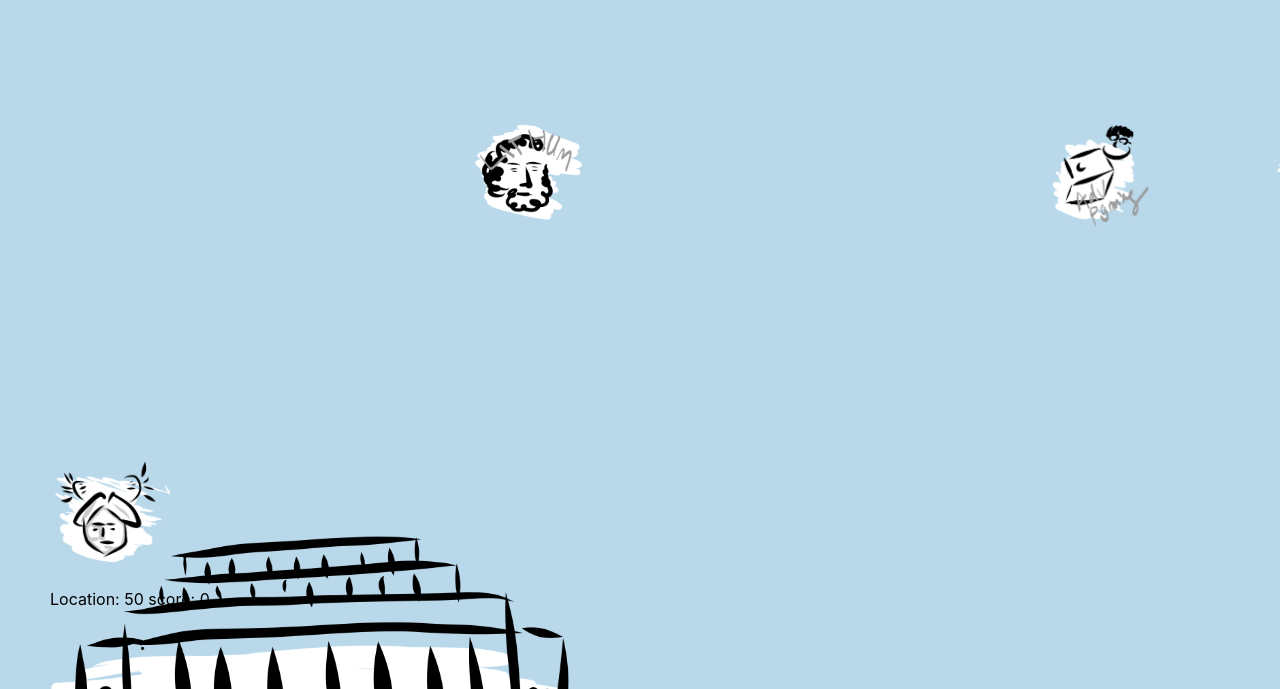
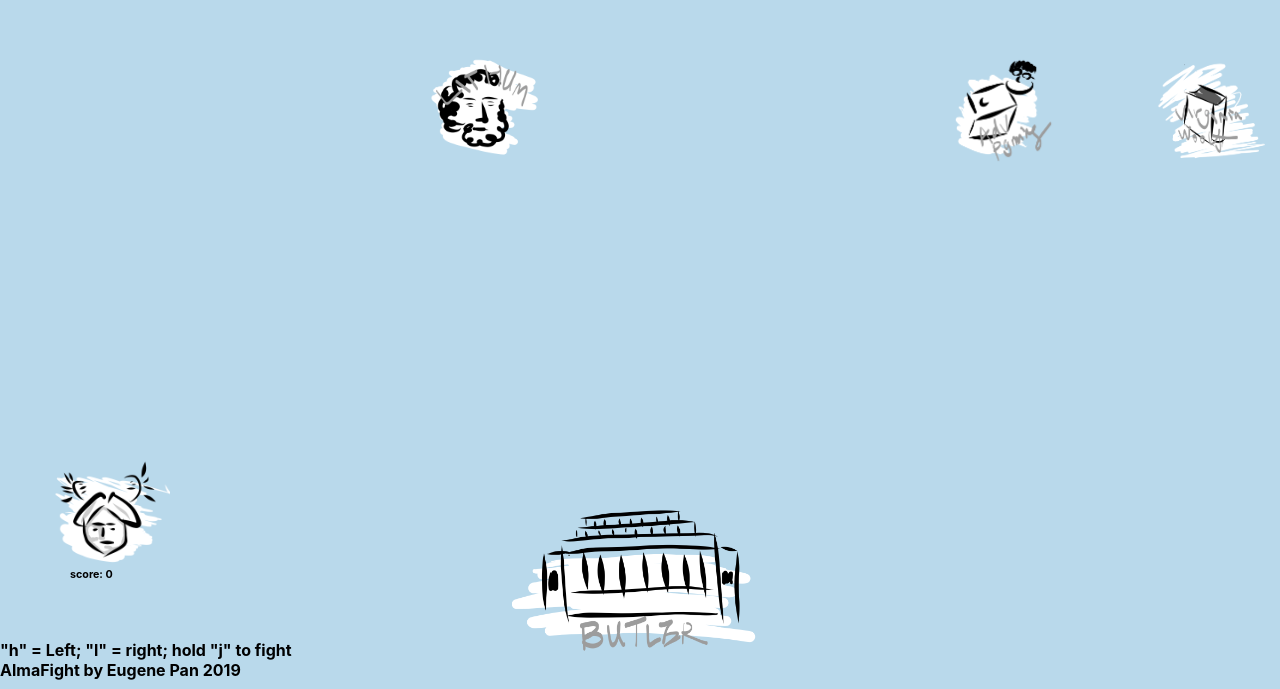
Before and after one commit to jnxnpn/alma-fight, a React (Create React App) app: page / in a window 1280 px wide. Shown: the part 111-800 px from the top of the page. Built offline with nearby package versions, Linux system fonts and the light colour scheme.

Commit message:
fixed bugs

```diff
--- a/public/index.html
+++ b/public/index.html
@@ -27,9 +27,9 @@
   <body style="background-color:#b9d9eb;">
     <noscript>You need to enable JavaScript to run this app.</noscript>
     <div id="enemy"></div>
+    <div id="but"></div>
     <div id="alma"></div>
     <div id="die"></div>
-    <div id="but"></div>
     <!--
       This HTML file is a template.
       If you open it directly in the browser, you will see an empty page.
--- a/src/App.js
+++ b/src/App.js
@@ -15,13 +15,13 @@ import BTL from './pics/10.png';
 
 
 var loc = 50;
-const stepSize = 10;
+const stepSize = 12;
 var clearance = [0,0,0];
 var i=0;
 const path = './pics/'
 const width = window.innerWidth;
 const scrnhgt = window.innerHeight;
-const enemySpeed = 15;
+const enemySpeed = 16;
 const pics = [P1,P2,P3,P4,P5];
 const iconSize = scrnhgt*0.15;
 const hitTolerance = iconSize/2*0.8;
@@ -39,15 +39,22 @@ const die = () => {
   ReactDOM.render(<img src={AMD} alt="img not available" style= {{maxWidth: iconSize, maxHeight: iconSize,
             position: 'fixed',
   left: loc,
-  top: scrnhgt,}}></img>, document.getElementById('alma'));
+  top: scrnhgt-iconSize*2,}}></img>, document.getElementById('alma'));
+
+  ReactDOM.render(<div><img src={BTL} alt="img not available" style= {{maxWidth: width*0.2,
+    position: 'fixed',
+    marginLeft: width*0.4,
+  top: deadline - width*0.05}}></img> <h4 style= {{  position: 'fixed',
+  top: scrnhgt-50}}> game over </h4> </div>, document.getElementById('but'));
 
 }
 
 
-ReactDOM.render(<img src={BTL} alt="img not available" style= {{maxWidth: width*0.5,
+ReactDOM.render(<div><img src={BTL} alt="img not available" style= {{maxWidth: width*0.2,
   position: 'fixed',
-  marginLeft: 'auto', marginRight: 'auto',
-top: deadline - width*0.05}}></img>, document.getElementById('but'));
+  marginLeft: width*0.4,
+top: deadline - width*0.05}}></img> <h4 style= {{  position: 'fixed',
+top: scrnhgt-70}}> "h" = Left; "l" = right; hold "j" to fight <br></br>AlmaFight by Eugene Pan 2019</h4> </div>, document.getElementById('but'));
 
 
 class Bullet extends Component{
@@ -114,7 +121,12 @@ class Alma extends React.Component{
           }
       }>
       <img src={AM} alt="img not available" style= {{maxWidth: iconSize, maxHeight: iconSize}}></img>
-      <p>Location: {parseInt(this.state.loca)} score: {this.state.score}</p>
+      <h6 style={{
+          position: 'relative',
+          top: -30,
+          left: iconSize/6
+          }
+      }>score: {this.state.score}</h6>
       </div>
       <div style={{
           visibility: this.state.vis,
@@ -170,7 +182,7 @@ class Enemy extends React.Component{
   constructor (props){
     super(props);
     this.state = {
-      x: Math.floor(Math.random()*width+1),
+      x: Math.floor(Math.random()* (width-iconSize) +1),
       y: 0,
       vis: 'visible',
       pic: Math.floor(Math.random()*5)
@@ -195,7 +207,7 @@ handler(event){
     this.setState({vis: 'hidden'});
     console.log("hit");
     score ++;
-    var temp = Math.floor(Math.random()*width+1);
+    var temp = Math.floor(Math.random()*(width-iconSize)+1);
 /*
     for (i = 0; i < 3; i++){
       if (clearance[i] === this.state.x){
```
